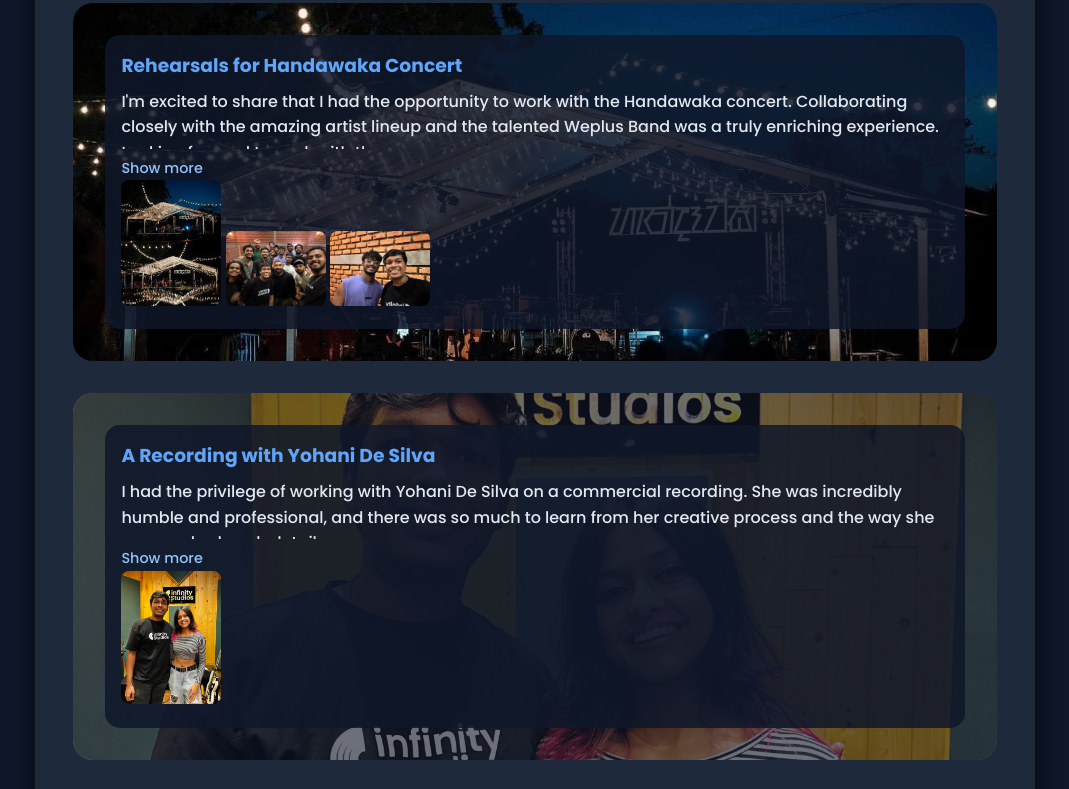
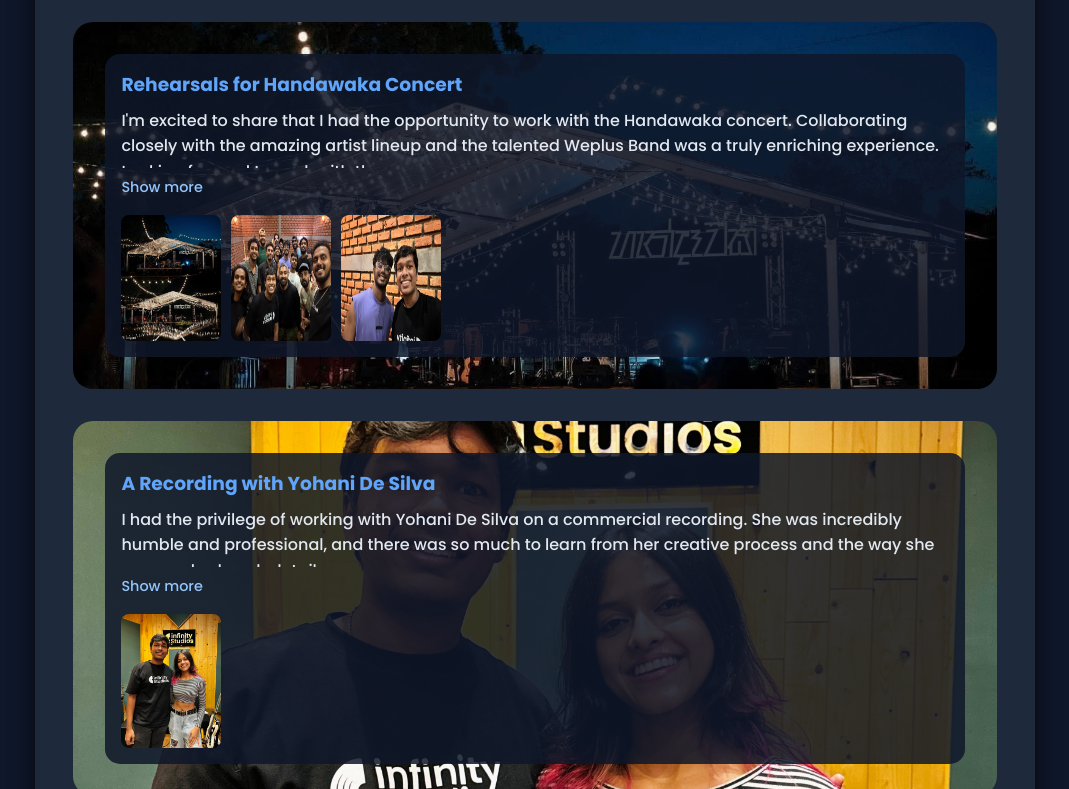
Before and after one commit to Obedth/obedthfonseka.github.io, a plain HTML site: page index.html in a window 1280 px wide. Shown: the part 1565-2354 px from the top of the page, without its empty margins (105-1174 px from the left). Drawn offline with Linux system fonts and the light colour scheme.

Commit message:
Update styles.css

```diff
--- a/styles.css
+++ b/styles.css
@@ -104,17 +104,6 @@ h2 {
   transition: all 0.3s ease-in-out;
 }
 
-.dark-overlay {
-  position: absolute;
-  top: 0;
-  left: 0;
-  width: 100%;
-  height: 100%;
-  background-color: rgba(15, 23, 42, 0.6);
-  border-radius: 20px;
-  z-index: 1;
-}
-
 .project-overlay {
   background: rgba(15, 23, 42, 0.85);
   padding: 1rem;
@@ -143,6 +132,14 @@ h2 {
   cursor: pointer;
   font-size: 0.9rem;
   user-select: none;
+}
+
+.gallery {
+  display: none;
+  margin-top: 1rem;
+  display: flex;
+  flex-wrap: wrap;
+  gap: 10px;
 }
 
 .gallery img {
```
